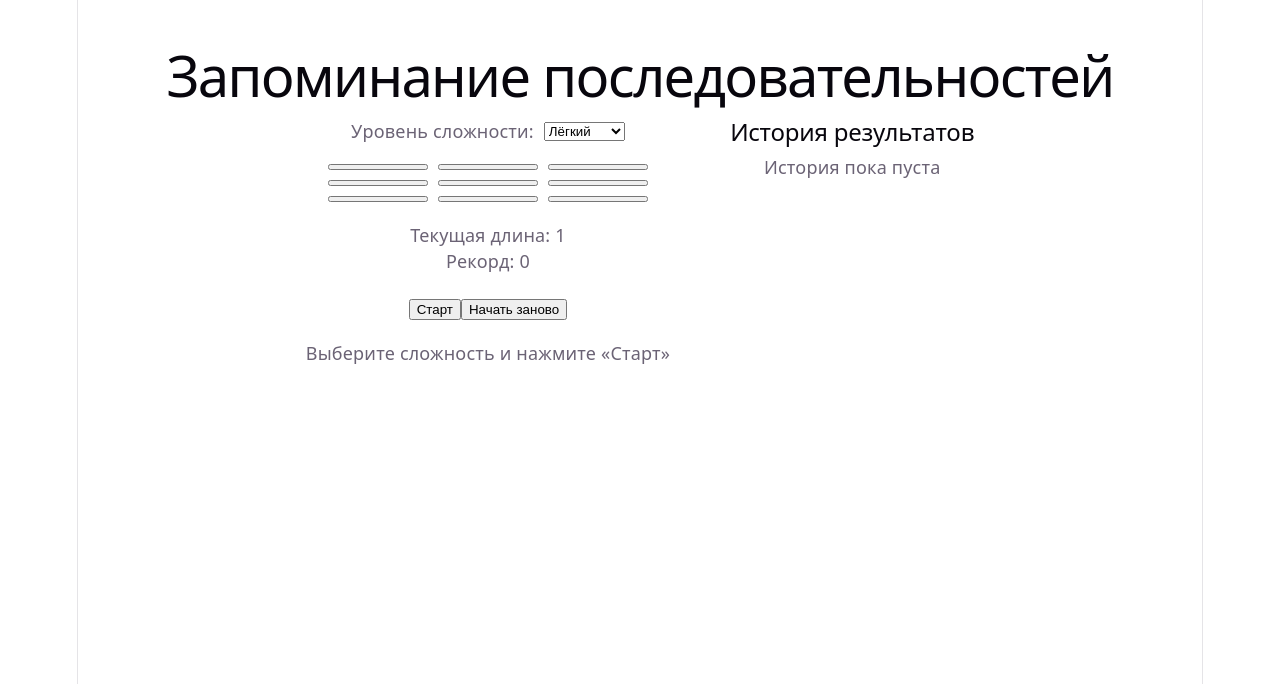
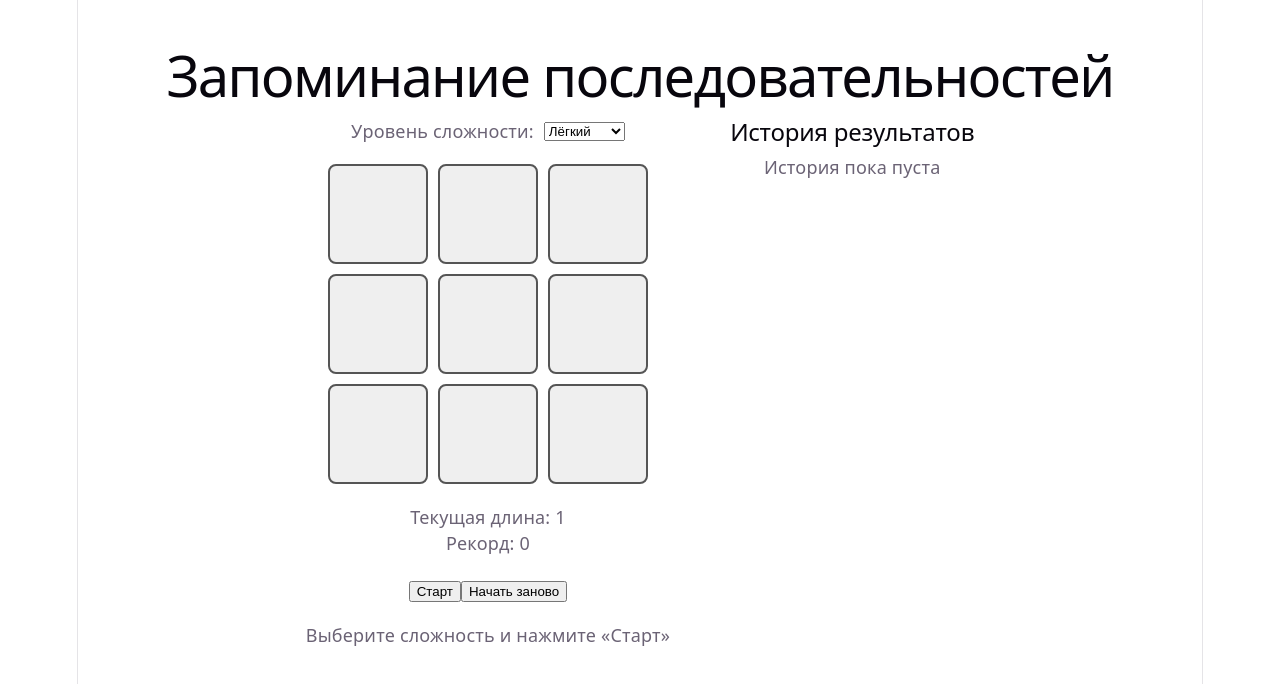
Before and after one commit to elnoornematov3007-art/coursework-memorizing-sequences, a React (Vite) app: page / in a window 1280 px wide. Shown: the top 684 px of the page. Built offline with nearby package versions, Linux system fonts and the light colour scheme.

Commit message:
interface_10: game_cells

```diff
--- a/src/App.css
+++ b/src/App.css
@@ -35,3 +35,11 @@
   grid-template-columns: repeat(3, 100px);
   gap: 10px;
 }
+
+.game-cell {
+  width: 100px;
+  height: 100px;
+  border: 2px solid #555;
+  border-radius: 8px;
+  cursor: pointer;
+}
```
